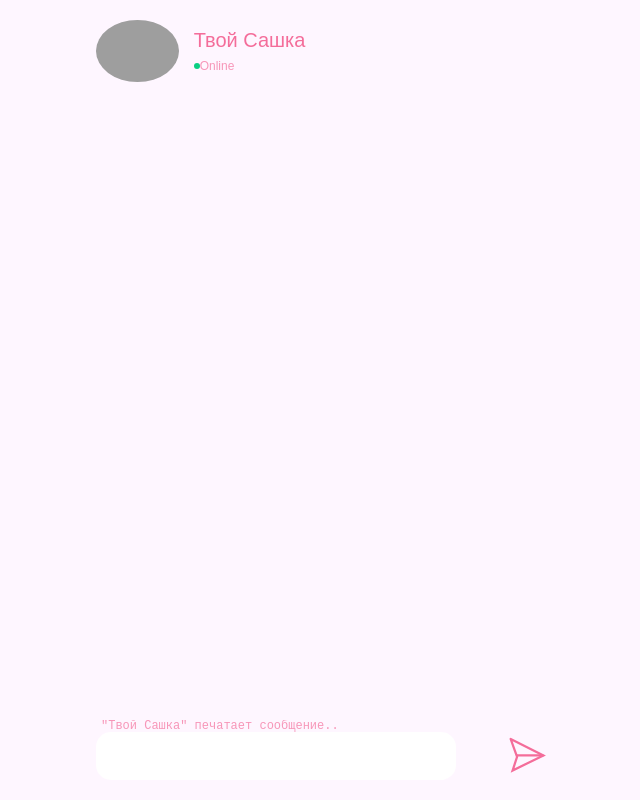
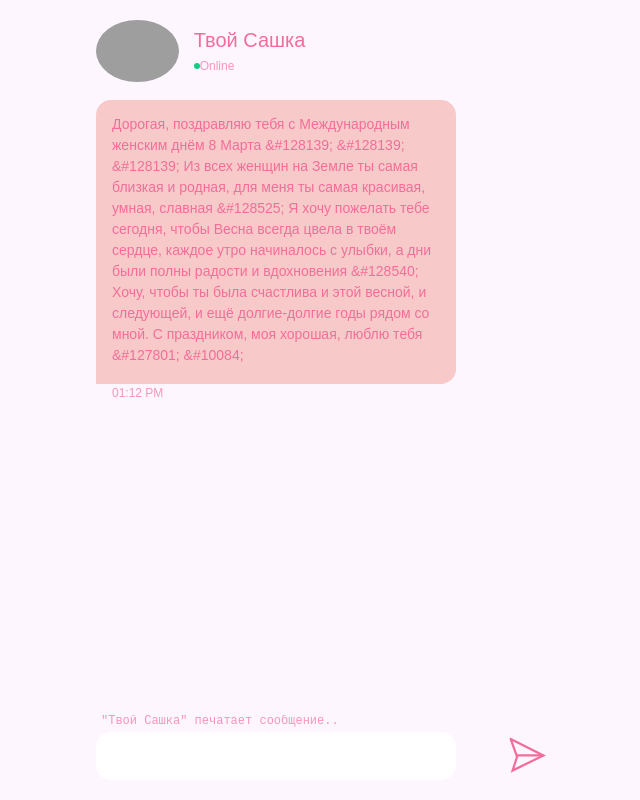
Before and after one commit to AleksandrZn/quest, a React (Create React App) app: page / in a window 1280 px wide. Shown: the whole page, without its empty margins (319-959 px from the left). Built offline with nearby package versions, Linux system fonts and the light colour scheme; grey boxes are pictures that could not be loaded.

Commit message:
Optimized through promises

```diff
--- a/src/App.js
+++ b/src/App.js
@@ -50,7 +50,6 @@ display: flex;
 flex-direction: column;
 margin: 2.5%  auto;
 `
-
 const ChatHeader = styled.div`
 height: 62px;
 width: 100%;
@@ -87,7 +86,6 @@ background-color: white;
 const ChatSendBtn = styled.img`
 height: 48px;
 `
-
 const ChatMessageWrapper = styled.div`
 font-family: sans-serif;
 font-size: 14px;
@@ -120,7 +118,6 @@ ${props => props.second ? "padding-right: 16px" : "padding-left: 16px"};
 justify-content:${props => props.second ? "flex-end" : "flex-start"};
 align-items: center;
 `
-
 const HeaderImage = styled.img`
 border-radius: 50%;
 `
@@ -140,7 +137,6 @@ color:rgba(244, 109, 154, 0.7);
 display: flex;
 align-items: center;
 `
-
 const QuestCard = styled.div`
 position: relative;
 height: 70%;
@@ -164,7 +160,6 @@ line-height: 100%;
 font-size: 17px;
 font-weight: bold;
 `
-
 const BagsCard = styled.div`
 width: 90%;
 align-items: center;
@@ -177,7 +172,6 @@ font-size: 16px;
 display: flex;
 justify-content:space-evenly;
 `
-
 const Bag = styled.div`
 width: 64px;
 height: 62px;
@@ -245,9 +239,10 @@ top: ${props => props.top} ;
 left: ${props => props.left} ;
 transform: scale(${props => props.scaleA} , ${props => props.scaleB} );
 `
-const PECHAT = styled.p`
+const AnimaitionPrinting = styled.div`
 &{
   margin-left:5px;
+  margin-bottom: 5px;
   display:inline-block;
   font-family: monospace;
   font-size:12px;
@@ -263,22 +258,16 @@ color:rgba(244, 109, 154, 0.7);
 }
 `
 
+
 function App() {
   const bagLiters = [{ bag: blue, A: "И", B: "У" }, { bag: brown, A: "П", B: "С" }, { bag: green, A: "Н", B: "Р" }, { bag: yellow, A: "Е", B: "Т" }]
   const AnswerLeters = [{ leter: "", color: "#A07D89" }, { leter: "Р", color: "#6EF57B" }, { leter: "", color: "#6E92F5" }, { leter: "Н", color: "#6EF57B" }, { leter: "", color: "#F5CF6E" }, { leter: "Е", color: "#F5CF6E" }, { leter: "", color: "#6EF57B" }]
   const ResultAnswerLeters = ["П", "Р", "И", "Н", "Т", "Е", "Р"]
   const [value, setValue] = useState(["", "Р", "", "Н", "", "Е", ""])
+  const [date, setDate] = useState()
 
   const [pageNumber, setPageNumber] = useState("1")
   const [animation, setAnimation] = useState(true)
-  const [visible1, setVisible1] = useState(false)
-  const [visible2, setVisible2] = useState(false)
-  const [visible3, setVisible3] = useState(false)
-  const [visible33, setVisible33] = useState(false)
-  const [visible44, setVisible44] = useState(false)
-  const [date1, setDate1] = useState(null)
-  const [date2, setDate2] = useState(null)
-  const [date3, setDate3] = useState(null)
   const [inp, setInp] = useState("")
 
   const time = () => {
@@ -286,89 +275,17 @@ function App() {
     const currentTime = date.toLocaleTimeString([], { hour: '2-digit', minute: '2-digit' });
     return currentTime
   }
-  useEffect(() => {
-    const timer = setTimeout(() => {
-      setPageNumber("2")
-    }, 3000);
-    return () => clearTimeout(timer);
-  }, []);
+
+  const setTimer = (func, ms) => {
+    const timerId = setTimeout(() => {
+      func();
+    }, ms)
+    return () => clearTimeout(timerId);
+  }
 
   useEffect(() => {
-    if (pageNumber === "2" || pageNumber === "4") {
-      const timer = setTimeout(() => {
-        setAnimation(false)
-        setVisible1(true)
-        setDate1(time())
-      }, 3000);
-
-      return () => clearTimeout(timer);
-    }
-    if (pageNumber === "2" && visible3) {
-      const timer = setTimeout(() => {
-        setAnimation(true)
-
-      }, 3000);
-
-      return () => clearTimeout(timer);
-    }
-  }, [pageNumber]);
-  const ref = useRef(null)
-
-
-
-
-  useEffect(() => {
-    if (visible1 === true && animation === false && visible2 === false ) {
-      const timer = setTimeout(() => {
-        setVisible2(true)
-        setAnimation(false)
-        setDate2(time())
-      }, 3000);
-      setAnimation(true)
-      return () => clearTimeout(timer);
-    }
-  }, [visible1]);
-  useEffect(() => {
-    if (visible3) {
-      const timer = setTimeout(() => {
-        setPageNumber("3")
-      }, 6000);
-      return () => clearTimeout(timer);
-    }
-  }, [visible3]);
-  useEffect(() => {
-    if (visible3 === true) {
-      const timer = setTimeout(() => {
-        setPageNumber(1)
-      }, 3000);
-      return () => clearTimeout(timer);
-    }
-  }, [visible3]);
-
-  useEffect(() => {
-    if (visible33 === true) {
-      const timer = setTimeout(() => {
-        setAnimation(false)
-        setVisible44(true)
-      }, 3000); setAnimation(true)
-      return () => clearTimeout(timer);
-    }
-  }, [visible33]);
-
-  useEffect(() => {
-    if (JSON.stringify(value) === JSON.stringify(ResultAnswerLeters)) {
-      const timer = setTimeout(() => {
-        setPageNumber("4")
-      }, 3000);
-      setPageNumber("1")
-      setVisible1(false)
-      setVisible2(false)
-      setVisible3(false)
-      return () => clearTimeout(timer);
-    }
-
-  }, [value]);
-
+    setTimer(() => setPageNumber("2"), 1000)
+  }, []);
 
   const BageComponent = (bag, A, B) => {
     return <Bag bag={bag}>
@@ -379,10 +296,51 @@ function App() {
     </Bag>
   }
 
+  const chatFirst = [
+    { text: "Дорогая, поздравляю тебя с Международным женским днём 8 Марта &#128139; &#128139; &#128139; Из всех женщин на Земле ты самая близкая и родная, для меня ты самая красивая, умная, славная &#128525; Я хочу пожелать тебе сегодня, чтобы Весна всегда цвела в твоём сердце, каждое утро начиналось с улыбки, а дни были полны радости и вдохновения &#128540; Хочу, чтобы ты была счастлива и этой весной, и следующей, и ещё долгие-долгие годы рядом со мной. С праздником, моя хорошая, люблю тебя &#127801; &#10084;", from: "script" },
+    { text: "Готова к квесту с призами?", from: "script" },
+    { text: "Конечно любимый 😍", from: "user" }
+  ]
 
+  const chatSecond = [
+    { text: "Моя умничка, ты справилась! Остается только отправить мне кодовое слово и карта твоя.", from: "script" },
+    { text: "ЛЮБЛЮ", from: "user" },
+    { image: Map, from: "script" }
 
+  ]
+
+  const [chatValues, setChatValues] = useState([])
+
+  function doChatting(chatFirst) {
+    new Promise((resolve) => {
+      if (chatValues.length < chatFirst.length && (!type(chatFirst[chatValues.length]?.from) || chatValues.length == 0)) {
+        setTimer(() => {
+          setChatValues(() => [...chatValues, { ...chatFirst[chatValues.length], time: time(), }])
+          setAnimation(false)
+        }, 3000);
+      } resolve(chatValues.length < chatFirst.length && (!type(chatFirst[chatValues.length]?.from) || chatValues.length == 0))
+    }).then((result) => setAnimation(result))
+  }
+
+  useEffect(() => {
+    pageNumber === "2" && doChatting(chatFirst);
+    pageNumber === "4" && doChatting(chatSecond)
+  }, [pageNumber, chatValues])
+
+  useEffect(() => {
+    if (value.toString() == ResultAnswerLeters.toString()) {
+      setPageNumber('1')
+      setTimer(() => { setPageNumber('4') }, 3000)
+    }
+  }, [value])
 
   const load = " \"Твой Сашка\" печатает сообщение..."
+
+  function type(from) {
+    console.log(from)
+    return from === "user"
+  }
+
   return (
     <Container>
       <Content>
@@ -404,43 +362,37 @@ function App() {
               </HeaderText>
             </ChatHeader>
             <div style={{ flexGrow: "1", overflow: "auto" }}>
-              {visible1 && <ChatMessageWrapper>
-                <ChatMessage >
-                  <ChatMessageText >Дорогая, поздравляю тебя с Международным женским днём 8 Марта &#128139; &#128139; &#128139; Из всех женщин на Земле ты самая близкая и родная, для меня ты самая красивая, умная, славная &#128525; Я хочу пожелать тебе сегодня, чтобы Весна всегда цвела в твоём сердце, каждое утро начиналось с улыбки, а дни были полны радости и вдохновения &#128540; Хочу, чтобы ты была счастлива и этой весной, и следующей, и ещё долгие-долгие годы рядом со мной. С праздником, моя хорошая, люблю тебя &#127801; &#10084;
-
-                  </ChatMessageText>
-
-                </ChatMessage>
-                <ChatMessageTime >{date1}</ChatMessageTime>
-              </ChatMessageWrapper>}
-              {visible2 && <ChatMessageWrapper>
-                <ChatMessage >
-                  <ChatMessageText >Готова к квесту с призами?
-
-                  </ChatMessageText>
-
-                </ChatMessage>
-                <ChatMessageTime >{date2}</ChatMessageTime>
-              </ChatMessageWrapper>}
-              {visible3 && <ChatMessageWrapper second>
-                <ChatMessage second>
-                  <ChatMessageText second>Конечно любимый 😍</ChatMessageText>
-                </ChatMessage>
-                <ChatMessageTime second>{date3}<img src={done} alt="done" style={{ width: "13px", height: "8px", padding: "3px" }} /></ChatMessageTime>
-              </ChatMessageWrapper>}
+              {chatValues.map((elem, i) => {
+                return (<ChatMessageWrapper second={type(elem?.from)} key={elem?.from + i}>
+                  <ChatMessage second={type(elem?.from)}>
+                    <ChatMessageText second={type(elem?.from)}>
+                      {String(elem?.text)}
+                    </ChatMessageText>
+                  </ChatMessage>
+                  <ChatMessageTime second={type(elem?.from)}>{elem?.time}</ChatMessageTime>
+                </ChatMessageWrapper>)
+              })
+              }
             </div>
-            <div>{animation && <PECHAT>{load}</PECHAT>}</div>
+            <div>{animation && <AnimaitionPrinting>{load}</AnimaitionPrinting>}</div>
 
             <ChatSend>
               <ChatSendWrapperInput>
                 <ChatSendInput />
               </ChatSendWrapperInput>
               <ChatSendBtn src={send} alt="send" onClick={() => {
-                if (visible2) {
-                  setVisible3(true)
-                  setDate3(time())
+                if (chatValues.length === 2) {
+                  new Promise((resolve) => {
+                    setChatValues(() => [...chatValues, { ...chatFirst[chatValues.length], time: time(), }])
+                    setTimer(() => {
+                      setPageNumber('1')
+                      resolve()
+                    }, 2000);
+                  }).then(() => setTimer(() => {
+                    setPageNumber("3")
+                    setChatValues([])
+                  }, 3000))
                 }
-
               }} />
             </ChatSend>
           </Chat>}
@@ -480,44 +432,27 @@ function App() {
               </HeaderText>
             </ChatHeader>
             <div style={{ flexGrow: "1", overflow: "auto" }}>
-              {visible1 && <ChatMessageWrapper>
-                <ChatMessage >
-                  <ChatMessageText >
-                    Моя умничка, ты справилась! Остается только отправить мне кодовое слово и карта твоя.
-                  </ChatMessageText>
-                </ChatMessage>
-                <ChatMessageTime >{date1}</ChatMessageTime>
-              </ChatMessageWrapper>}
-
-              {visible33 && <ChatMessageWrapper second>
-                <ChatMessage second>
-                  <ChatMessageText second>ЛЮБЛЮ</ChatMessageText>
-                </ChatMessage>
-                <ChatMessageTime second>{date3}<img src={done} alt="done" style={{ width: "13px", height: "8px", padding: "3px" }} /></ChatMessageTime>
-              </ChatMessageWrapper>}
-              {visible44 && <ChatMessageWrapper>
-                <ChatMessage >
-                  <ChatMessageText >
-                    <img src={Map} alt={"Map"} />
-                  </ChatMessageText>
-
-                </ChatMessage>
-                <ChatMessageTime >{date2}</ChatMessageTime>
-              </ChatMessageWrapper>}
+              {chatValues.map((elem, i) => {
+                return (<ChatMessageWrapper second={type(elem?.from)} key={elem?.from + i}>
+                  <ChatMessage second={type(elem?.from)}>
+                    <ChatMessageText second={type(elem?.from)}>
+                      {elem?.text && String(elem?.text) ||
+                        elem?.image && < img src={elem?.image} alt={"Map"} />}
+                    </ChatMessageText>
+                  </ChatMessage>
+                  <ChatMessageTime second={type(elem?.from)}>{elem?.time}</ChatMessageTime>
+                </ChatMessageWrapper>)
+              })}
             </div>
-            <div>{animation && <PECHAT>{load}</PECHAT>}</div>
-
+            {animation && <AnimaitionPrinting>{load}</AnimaitionPrinting>}
             <ChatSend>
               <ChatSendWrapperInput>
-                <ChatSendInput onChange={(e) => setInp(e.target.value.toUpperCase())} disabled={visible44} value={inp} />
+                <ChatSendInput onChange={(e) => setInp(e.target.value.toUpperCase())} disabled={false} value={inp} />
               </ChatSendWrapperInput>
               <ChatSendBtn src={send} alt="send" onClick={() => {
-                if (inp === "ЛЮБЛЮ") {
-                  setInp("")
-                  setVisible33(true)
-                  setDate3(time())
+                if (chatValues.length === 1 && inp === "ЛЮБЛЮ") {
+                  setChatValues(() => [...chatValues, { ...chatSecond[chatValues.length], time: time(), }])
                 }
-
               }} />
             </ChatSend>
           </Chat>}
```
